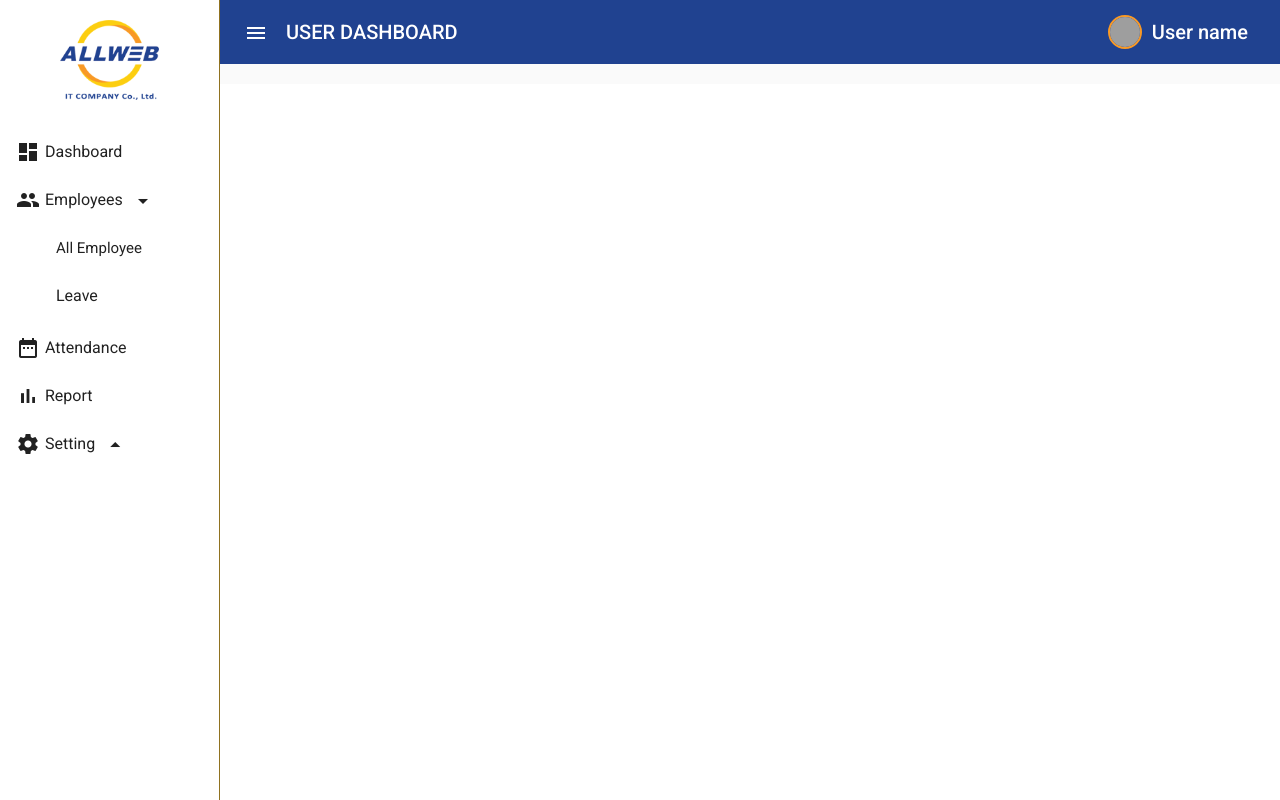
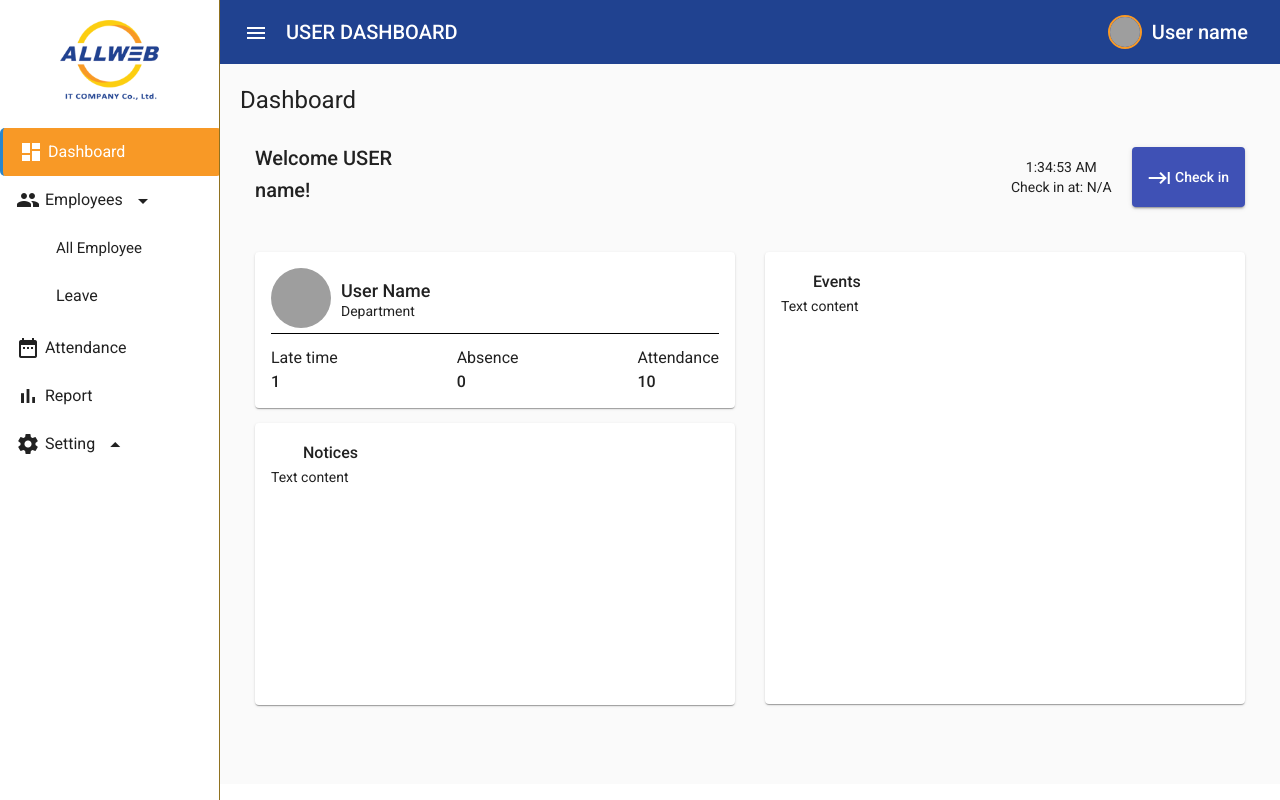
Before and after one commit to chanthorn24/Allweb_dashboardAdmin, an Angular app: page /account/dashboard in a window 1280 px wide. Before the commit this address led to /. Built offline with nearby package versions, Linux system fonts and the light colour scheme; sample sign-in values are in the browser's storage; grey boxes are pictures that could not be loaded.

Commit message:
change password

```diff
--- a/src/app/app-routing.module.ts
+++ b/src/app/app-routing.module.ts
@@ -18,6 +18,7 @@ const routes: Routes = [
   {path: "login", component: LoginComponent},
   {path: "forgot password", component: ForgotPasswordComponent},
   {path: "", component: DashboardComponent, canActivate: [AuthGuard]},
+  {path: "account/dashboard", component: DashboardUserComponent, canActivate: [AuthGuard]},
   {path: "employee", component: EmployeeComponent, canActivate: [AuthGuard]},
   {path: "employee/detail/:id", component: EmployeeDetailComponent, canActivate: [AuthGuard]},
   {path: "attendance", component: AttendanceComponent, canActivate: [AuthGuard]},
--- a/src/app/component/change-password/change-password.component.html
+++ b/src/app/component/change-password/change-password.component.html
@@ -1 +1,42 @@
-<p>change-password works!</p>
+<div>
+    <div style="display: flex; justify-content: space-between; align-items: center;">
+        <h1 class="mat-h1" style="font-weight: 500;">Setting</h1>
+    </div>
+    <div style="display: flex; flex-direction: row">
+        <a routerLink="/account/dashboard">
+            <h4>Dashboard</h4>
+        </a>
+        <h4 style="margin-left: 3px;">/ Change password</h4>
+    </div>
+    <mat-card style="height: auto; margin: 15px; padding: 30px 30px;">
+        <mat-card-title>
+            <div style="margin-bottom: 1em">Change Password</div>
+        </mat-card-title>
+        <mat-card-content>
+            <div style="display: flex; flex-direction: row; align-items: center">
+                <div>
+                    <mat-form-field appearance="outline" style="width: 380px;">
+                        <mat-label>Old Password</mat-label>
+                        <input matInput [type]="hide ? 'password' : 'text'" type="password" placeholder="Input old password" [(ngModel)]="old_password" required>
+                        <button mat-icon-button matSuffix (click)="hide = !hide" [attr.aria-label]="'Hide password'" [attr.aria-pressed]="hide">
+                        <mat-icon>{{hide ? 'visibility_off' : 'visibility'}}</mat-icon>
+                        </button>
+                    </mat-form-field>
+                </div>
+                <div style="margin-left: 20px;">
+                    <mat-form-field appearance="outline" style="width: 380px;">
+                        <mat-label>New Password</mat-label>
+                        <input matInput [type]="hide ? 'password' : 'text'" type="password" placeholder="Input new password" [(ngModel)]="new_password" required>
+                        <button mat-icon-button matSuffix (click)="hide = !hide" [attr.aria-label]="'Hide password'" [attr.aria-pressed]="hide">
+                        <mat-icon>{{hide ? 'visibility_off' : 'visibility'}}</mat-icon>
+                        </button>
+                    </mat-form-field>
+                </div>
+            </div>
+            <div style="display: flex; flex-direction: row">
+                <button mat-button color="warn" style="height: 45px;">Cancel</button>
+                <button mat-raised-button style="background-color: #F89926; color: white; font-weight: 500; height: 45px;">Apply Change</button>
+            </div>
+        </mat-card-content>
+    </mat-card>
+</div>
--- a/src/app/component/change-password/change-password.component.ts
+++ b/src/app/component/change-password/change-password.component.ts
@@ -6,7 +6,9 @@ import { Component, OnInit } from '@angular/core';
   styleUrls: ['./change-password.component.css']
 })
 export class ChangePasswordComponent implements OnInit {
-
+  old_password!: string;
+  new_password!: string;
+  hide: boolean = true;
   constructor() { }
 
   ngOnInit(): void {
--- a/src/app/dashboard-user/dashboard-user.component.css
+++ b/src/app/dashboard-user/dashboard-user.component.css
@@ -20,6 +20,7 @@
     text-align: center;
 }
 
-h1 {
+h1,
+h3 {
     margin: 0;
 }
--- a/src/app/dashboard-user/dashboard-user.component.html
+++ b/src/app/dashboard-user/dashboard-user.component.html
@@ -1,40 +1,80 @@
 <div>
     <h1 class="mat-h1">Dashboard</h1>
 
-    <mat-card style="height: auto; margin: 15px;">
-        <mat-card-content style="display: flex; justify-content: space-between; align-items: center;">
-            <div class="mat-h1">Welcome USER name!</div>
+    <div style="height: auto; margin: 15px;">
+        <div style="display: flex; justify-content: space-between; align-items: center;">
+            <div class="mat-h2" style="margin-top: 10px;">Welcome USER
+                <div>
+                    name!
+                </div>
+            </div>
             <div style="display: flex; justify-content: center; align-items: center">
                 <div style="display: flex; align-items: center; flex-direction: column;">
-                    <div>10:22 AM</div>
-                    <div>Check in at: 8:20 AM</div>
+                    <div>{{ time | date: "h:mm:ss a" }}</div>
+                    <div>
+                        {{ checkName }} at: {{ checkTime | date: "h:mm:ss a" }}
+                        <span *ngIf="!checkTime">N/A</span>
+                    </div>
                 </div>
                 <div style="margin-left: 20px;">
-                    <button mat-raised-button color="primary">
+                    <button *ngIf="checkType === 'in'" mat-raised-button color="primary" style="height: 60px;" (click)="checkIn()">
                       <mat-icon>keyboard_tab</mat-icon>
                       Check in
                     </button>
-                    <button mat-raised-button color="warn">
-                      <mat-icon>keyboard_return</mat-icon>
-                      Check out
-                    </button>
+
+                    <button *ngIf="checkType === 'out'" mat-raised-button color="warn" style="height: 60px; " (click)="checkOut() ">
+                        <mat-icon>keyboard_return</mat-icon>
+                        Check out
+                      </button>
                 </div>
             </div>
-        </mat-card-content>
-
-    </mat-card>
-    <mat-grid-list cols="2" rowHeight="350px">
-        <mat-grid-tile *ngFor="let card of cards | async" [colspan]="card.cols" [rowspan]="card.rows">
-            <mat-card class="dashboard-card">
+        </div>
+    </div>
+    <div style="display: flex; flex-direction: row;">
+        <div style="width: 50%;">
+            <mat-card style="height: auto; margin: 15px;">
+                <div style="display: flex; align-items: center; flex-direction: row; border-bottom: 1px solid black;  margin-bottom: 10px;">
+                    <mat-card-content style="margin: 0;">
+                        <img width="60px" height="60px" style="border-radius: 60px;" src="https://th.bing.com/th/id/OIP.9nyTpzPgpvxBs2vYCYxytgHaG0?pid=ImgDet&rs=1" alt="#">
+                    </mat-card-content>
+                    <div style="margin: 10px;">
+                        <div style="font-weight: 500; font-size: 18px;">User Name</div>
+                        <div>Department</div>
+                    </div>
+                </div>
+                <div style="display: flex; align-items: center; flex-direction: row; justify-content: space-between;">
+                    <div>
+                        <h3>Late time</h3>
+                        <div style="font-size: 16px; font-weight: 500;">1</div>
+                    </div>
+                    <div>
+                        <h3>Absence</h3>
+                        <div style="font-size: 16px; font-weight: 500;">0</div>
+                    </div>
+                    <div>
+                        <h3>Attendance</h3>
+                        <div style="font-size: 16px; font-weight: 500;">10</div>
+                    </div>
+                </div>
+            </mat-card>
+            <mat-card style="height: 250px; margin: 15px;">
                 <mat-card-header>
-                    <mat-card-title>
-                        {{card.title}}
-                    </mat-card-title>
+                    <h3 style="font-weight: 500;">Notices</h3>
                 </mat-card-header>
-                <mat-card-content class="dashboard-card-content">
-                    <div>Card Content Here</div>
+                <mat-card-content>
+                    Text content
                 </mat-card-content>
             </mat-card>
-        </mat-grid-tile>
-    </mat-grid-list>
+        </div>
+        <div style="width: 50%;">
+            <mat-card style="height: 87%; margin: 15px;">
+                <mat-card-header>
+                    <h3 style="font-weight: 500;">Events</h3>
+                </mat-card-header>
+                <mat-card-content>
+                    Text content
+                </mat-card-content>
+            </mat-card>
+        </div>
+    </div>
 </div>
--- a/src/app/dashboard-user/dashboard-user.component.ts
+++ b/src/app/dashboard-user/dashboard-user.component.ts
@@ -1,6 +1,4 @@
 import { Component, OnInit } from '@angular/core';
-import { map } from 'rxjs/operators';
-import { Breakpoints, BreakpointObserver } from '@angular/cdk/layout';
 
 @Component({
   selector: 'app-dashboard-user',
@@ -9,30 +7,29 @@ import { Breakpoints, BreakpointObserver } from '@angular/cdk/layout';
 })
 export class DashboardUserComponent implements OnInit {
 
-  /** Based on the screen size, switch from standard to one column per row */
-  cards = this.breakpointObserver.observe(Breakpoints.Handset).pipe(
-    map(({ matches }) => {
-      if (matches) {
-        return [
-          { title: 'Welocome User name!', cols: 1, rows: 1 },
-          { title: 'Card 2', cols: 1, rows: 1 },
-          { title: 'Card 3', cols: 1, rows: 1 },
-          { title: 'Card 4', cols: 1, rows: 1 }
-        ];
-      }
 
-      return [
-        { title: 'Welocome User name!', cols: 2, rows: 1 },
-        { title: 'Card 2', cols: 1, rows: 1 },
-        { title: 'Card 3', cols: 1, rows: 2 },
-        { title: 'Card 4', cols: 1, rows: 1 }
-      ];
-    })
-  );
+  constructor() {}
 
-  constructor(private breakpointObserver: BreakpointObserver) {}
+  time!: any;
+  checkTime!: any;
+  checkName: string = "Check in";
+  checkType: string = "in";
 
   ngOnInit(): void {
+    setInterval(() => {
+      this.time = new Date(); //set time variable with current date
+    }, 1000); // set it every one seconds
+  }
+
+  checkIn() {
+    this.checkName = "Check in";
+    this.checkType = "out";
+    this.checkTime = new Date();
+  }
+  checkOut() {
+    this.checkName = "Check out";
+    this.checkType = "in";
+    this.checkTime = new Date();
   }
 
 }
--- a/src/app/navigation-user/navigation-user.component.css
+++ b/src/app/navigation-user/navigation-user.component.css
@@ -2,6 +2,7 @@
 
 .container {
     margin: 20px;
+    height: 85vh;
 }
 
 .sidenav-container {
```
